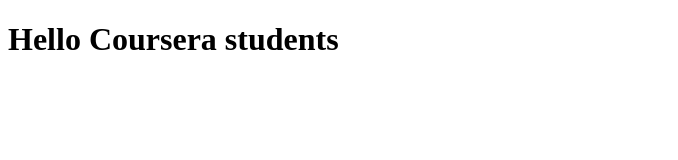
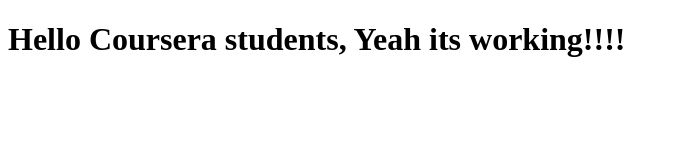
Before and after one commit to alkasingheci/coursera-test, a plain HTML site: page index.html in a window 1280 px wide. Shown: the whole page, without its empty margins (0-678 px from the left). Drawn offline with Linux system fonts and the light colour scheme.

Commit message:
new version

```diff
--- a/index.html
+++ b/index.html
@@ -5,6 +5,6 @@
     <title>Hello Coursera</title>
   </head>
   <body>
-    <h1>Hello Coursera students</h1>
+    <h1>Hello Coursera students, Yeah its working!!!!</h1>
   </body>
 </html>
```
